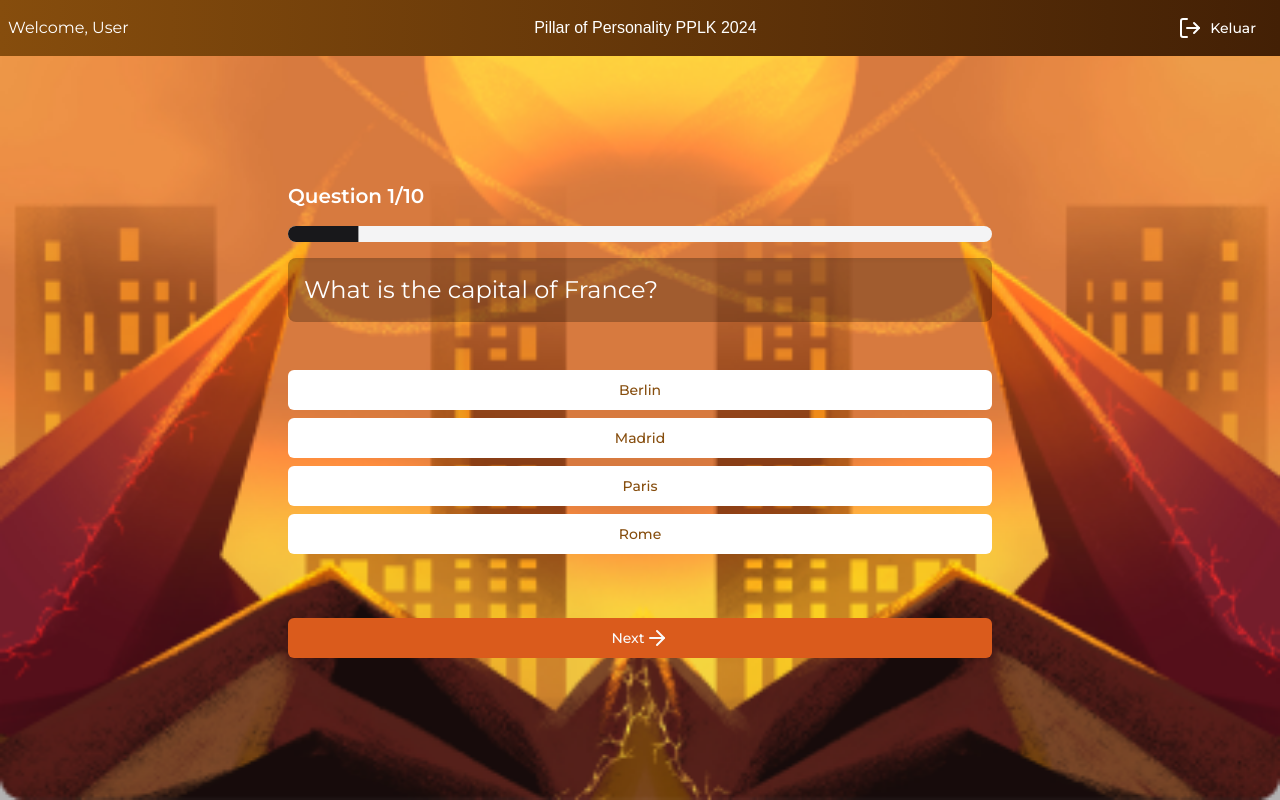
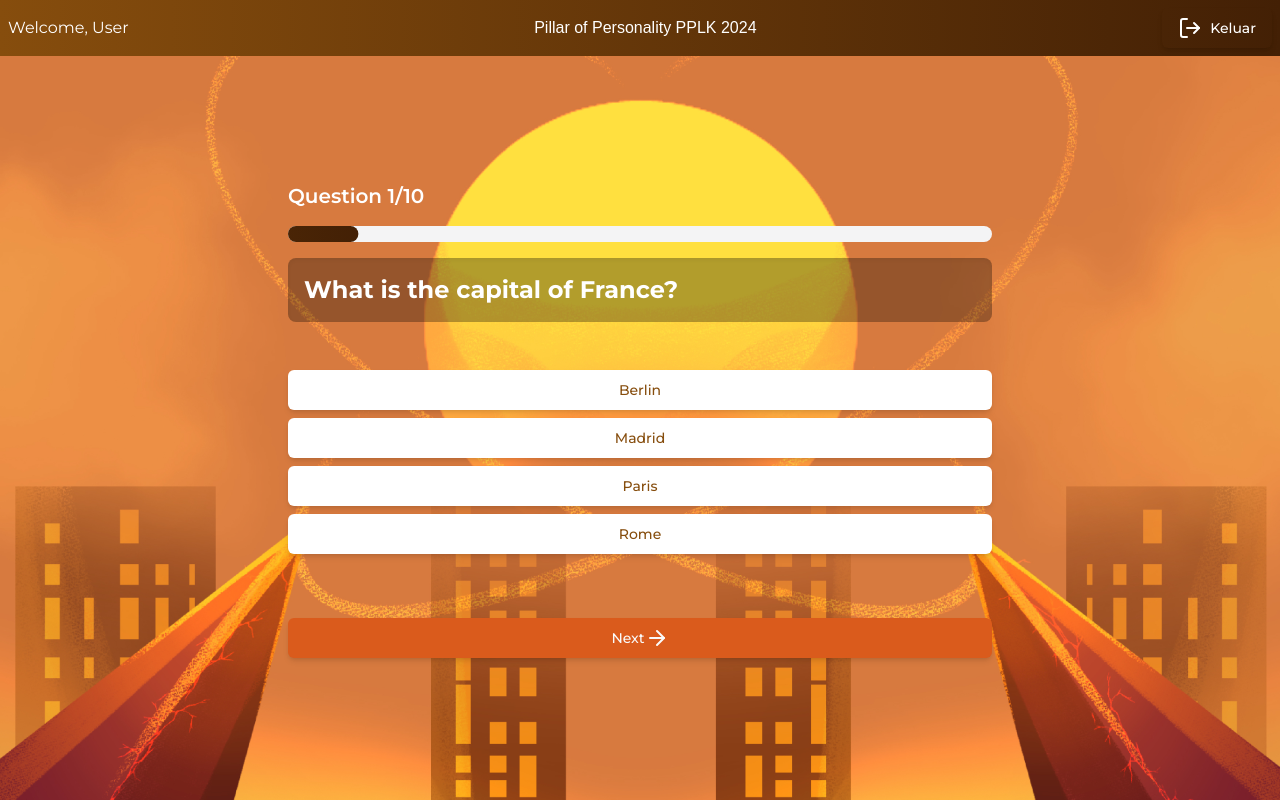
Before and after one commit to PPLK-ITERA/Mini-Project-PPLK-2024-Front-End, a Next.js app: page /quiz in a window 1280 px wide. Built offline with nearby package versions, Linux system fonts and the light colour scheme; a web font is replaced by a local one.

Commit message:
style: progress bar color

```diff
--- a/src/app/quiz/page.tsx
+++ b/src/app/quiz/page.tsx
@@ -79,8 +79,8 @@ export default function Page() {
 
         <span className="text-xl font-semibold w-full">Question {currentQuestion + 1}/{quizData.length}</span>
         <Progress value={((currentQuestion + 1) * 100 / quizData.length).toFixed(0)} />
-        <div className="w-full p-4 rounded-lg shadow-inner bg-black/25">
-          <h2 className="text-2xl">{quizData[currentQuestion].question}</h2>
+        <div className="w-full p-4 rounded-lg shadow-inner bg-black/30">
+          <h2 className="text-2xl font-bold">{quizData[currentQuestion].question}</h2>
         </div>
 
         <ul className="w-full flex flex-col gap-2 mt-8">
@@ -91,7 +91,7 @@ export default function Page() {
                 className={clsx({
                   'bg-white text-candlelight-800 hover:bg-jaffa-100': answerIndex !== selectedAnswer,
                   'bg-gradient-to-r from-candlelight-800 to-candlelight-950': answerIndex === selectedAnswer,
-                }, 'w-full')}
+                }, 'w-full font-medium')}
               >
                 {answer}
               </Button>
--- a/src/components/ui/button.tsx
+++ b/src/components/ui/button.tsx
@@ -5,7 +5,7 @@ import { cva, type VariantProps } from "class-variance-authority"
 import { cn } from "@/lib/utils"
 
 const buttonVariants = cva(
-  "inline-flex items-center justify-center whitespace-nowrap rounded-md text-sm font-medium ring-offset-background transition-colors focus-visible:outline-none focus-visible:ring-2 focus-visible:ring-ring focus-visible:ring-offset-2 disabled:pointer-events-none disabled:opacity-50",
+  "shadow-md inline-flex items-center justify-center whitespace-nowrap rounded-md text-sm font-medium ring-offset-background transition-colors focus-visible:outline-none focus-visible:ring-2 focus-visible:ring-ring focus-visible:ring-offset-2 disabled:pointer-events-none disabled:opacity-50",
   {
     variants: {
       variant: {
--- a/src/components/ui/progress.tsx
+++ b/src/components/ui/progress.tsx
@@ -18,7 +18,7 @@ const Progress = React.forwardRef<
     {...props}
   >
     <ProgressPrimitive.Indicator
-      className="h-full w-full flex-1 bg-primary transition-all"
+      className="h-full w-full flex-1 transition-all rounded-full bg-gradient-to-r from-candlelight-800 to-candlelight-950"
       style={{ transform: `translateX(-${100 - (value || 0)}%)` }}
     />
   </ProgressPrimitive.Root>
```
Also changed, not shown: public/assets/background-quiz.png.
